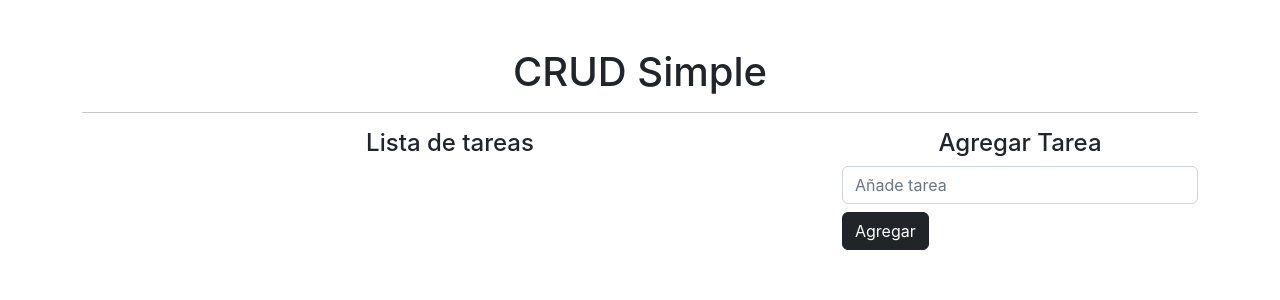
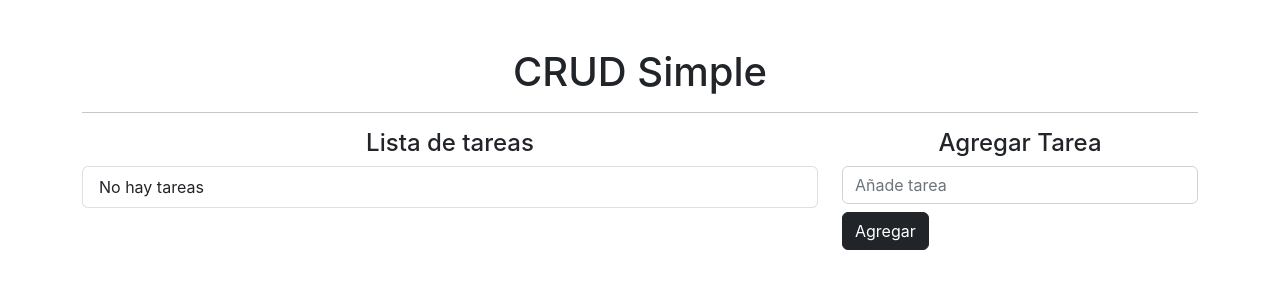
Before and after one commit to XaviOli/crud-simple-udemy, a React (Create React App) app: page / in a window 1280 px wide. Shown: the top 300 px of the page. Built offline with nearby package versions, Linux system fonts and the light colour scheme.

Commit message:
Error y setError

```diff
--- a/src/App.jsx
+++ b/src/App.jsx
@@ -7,6 +7,7 @@ function App() {
   const [tareas, setTareas] = React.useState([])
   const [modoEdicion, setModoEdicion] = React.useState(false)
   const [id, setId] = React.useState('')
+  const [error, setError] = React.useState(null)
 
 
   const agregarTarea = e => {
@@ -14,6 +15,7 @@ function App() {
 
     if(!tarea.trim()){
       console.log('Elemento vacío')
+      setError('Escribe una tarea por favor')
       return
     }
     console.log(tarea)
@@ -24,6 +26,7 @@ function App() {
     ])
 
     setTarea('')
+    setError(null)
   }
 
   const eliminarTarea = id => {
@@ -54,6 +57,7 @@ function App() {
       setModoEdicion(false)
       setTarea('')
       setId('')
+      setError(null)
   }
 
   return (
@@ -65,25 +69,23 @@ function App() {
           <h4 className="text-center">Lista de tareas</h4>
           <ul className="list-group">
             {
+              tareas.length === 0 ? (
+                <li className="list-group-item">No hay tareas</li>
+              ) : (
                 tareas.map(item => (
                   <li className="list-group-item" key={item.id}>
                   <span className="lead">{item.NombreTarea}</span>
-
-
                   <button
                     className="btn btn-danger btn-sm float-right mx-2"
                     onClick={() => eliminarTarea(item.id)}
-                >
-                  Eliminar
-                </button>
+                  >Eliminar</button>
                   <button
                     className="btn btn-warning btn-sm float-right"
                     onClick={() => editar(item)}
-                >
-                  Editar
-                </button>
+                  >Editar</button>
                 </li>
                 ))
+              )
             }
           </ul>
         </div>
@@ -94,6 +96,11 @@ function App() {
             }
           </h4>
           <form onSubmit={ modoEdicion ? editarTarea : agregarTarea }>
+
+            {
+              error ? <span className="text-danger">{error}</span> : null
+            }
+
             <input
               type="text"
               className="form-control mb-2"
```
Also changed, not shown: src/img/crud-5.png (added), 1 other file (tests, documents, lock files or other folders). Lines whose indentation alone changed are shown as unchanged.
